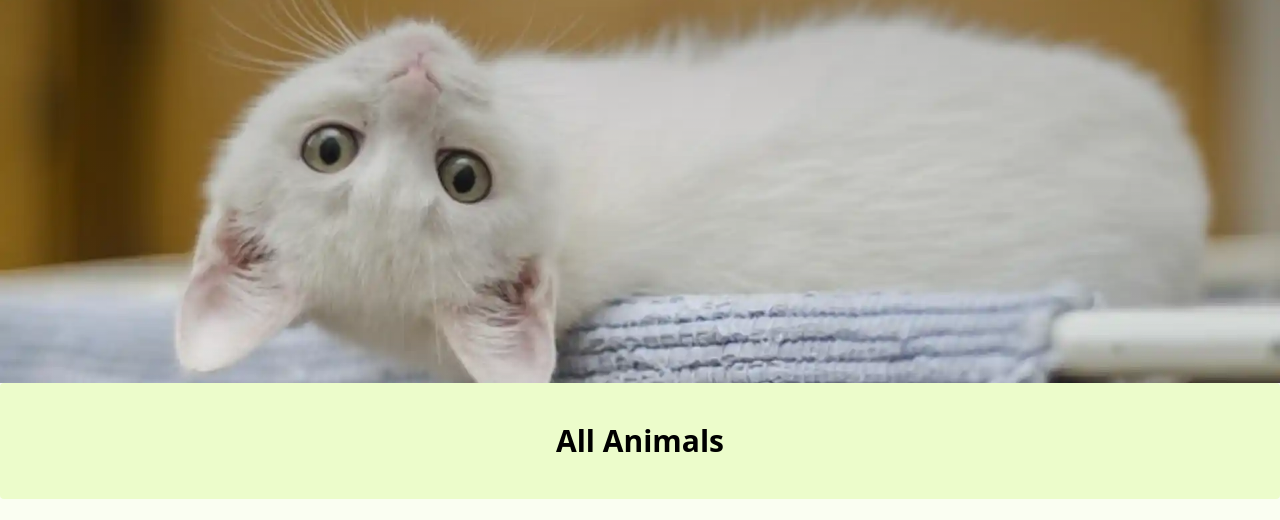
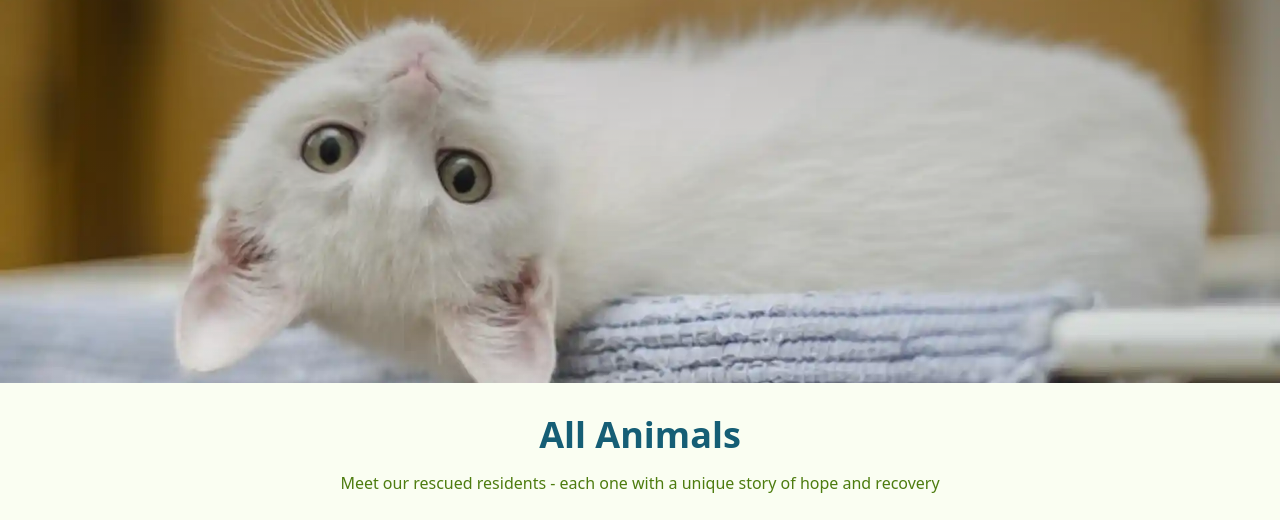
Before and after one commit to dagmara-szproch/animal-farm, a Django app: page /animals/ in a window 1280 px wide. Shown: the part 213-733 px from the top of the page. Run offline with Django 4.2, Linux system fonts and the light colour scheme; tables that the repository leaves empty hold one stand-in row (values such as "Sample post"); parts of the project's set-up code (start-up, migrations or seed data) failed here and were passed over; some libraries are stand-ins or nearby versions.

Commit message:
enhance animal list html

```diff
--- a/animals/templates/animals/animal_list.html
+++ b/animals/templates/animals/animal_list.html
@@ -6,38 +6,66 @@
 {% endblock %}
 
 {% block content %}
-<h1 class="text-3xl font-bold mb-6 bg-lime-100 p-10 rounded text-center">
+<div class="max-w-7xl mx-auto px-4 py-8">
+
+    <!-- Page header -->
+    <div class="mb-10 text-center">
+        <h1 class="text-3xl md:text-4xl font-bold text-cyan-800 mb-4">
             {% if view.kwargs.slug %}
                 {{ view.kwargs.slug|title }}
             {% else %}
                 All Animals
             {% endif %}
         </h1>
+        <p class="text-lime-700">
+            Meet our rescued residents - each one with a unique story of hope and recovery
+        </p>
+    </div>
 
-<div class="flex flex-wrap justify-center gap-6">
+    <!-- Animal grid -->
+    <div class="grid grid-cols-1 sm:grid-cols-2 md:grid-cols-3 lg:grid-cols-4 xl:grid-cols-5 gap-6 mb-12">
         {% for animal in animals %}
-        <div class="bg-white rounded shadow w-64">
-            <a href="{% url 'animals:detail' animal.slug %}">
-                <img src="{{ animal.image_or_placeholder }}" alt="{{ animal.name }}" class="w-full h-48 object-cover">
-                <div class="p-2">
-                    <h2>{{ animal.name }}</h2>
-                    <p>{{ animal.species }}</p>
+            <a href="{% url 'animals:detail' animal.slug %}"
+               class="group bg-white rounded-xl shadow-sm border border-lime-100 overflow-hidden hover:shadow-lg hover:border-lime-200 transition-all duration-200">
+
+                <!-- Image container -->
+                <div class="h-48 md:h-56 overflow-hidden">
+                    <img src="{{ animal.image_or_placeholder }}"
+                         alt="{{ animal.name }}"
+                         class="w-full h-full object-cover group-hover:scale-105 transition-transform duration-300">
                 </div>
+
+                <!-- Animal info -->
+                <div class="p-4">
+                    <h3 class="font-bold text-lg text-cyan-800 group-hover:text-cyan-700 transition-colors">
+                        {{ animal.name }}
+                    </h3>
+                    <p class="text-lime-700 text-sm">{{ animal.species }}</p>
+
+                    {% if animal.category %}
+                        <div class="inline-block mt-2 px-2 py-1 bg-lime-100 text-lime-800 text-xs rounded-full">
+                            {{ animal.category.name }}
+                        </div>
+                    {% endif %}
+                </div>
+
+            </a>
+        {% empty %}
+            <div class="col-span-full text-center py-12">
+                <p class="text-lg text-lime-700">No animals found in this category.</p>
+                <a href="{% url 'animals:list' %}" class="text-cyan-800 hover:text-cyan-700 mt-4 inline-block">
+                    ← View all animals
                 </a>
             </div>
-    {% empty %}
-        <p>No animals found in this category.</p>
         {% endfor %}
     </div>
 
-{% if is_paginated %}
-<div class="mt-6 flex justify-center space-x-2">
-    {% if page_obj.has_previous %}
-        <a href="?page={{ page_obj.previous_page_number }}" class="px-3 py-1 bg-gray-200 rounded">Previous</a>
-    {% endif %}
-    {% if page_obj.has_next %}
-        <a href="?page={{ page_obj.next_page_number }}" class="px-3 py-1 bg-gray-200 rounded">Next</a>
-    {% endif %}
+    <!-- Simple message when you have many animals -->
+    {% if animals|length >= 15 %}
+    <div class="text-center text-sm text-lime-600 mt-8">
+        Showing all {{ animals|length }} animals
     </div>
     {% endif %}
+
+</div>
 {% endblock %}
--- a/animals/views.py
+++ b/animals/views.py
@@ -13,7 +13,6 @@ class AnimalListView(ListView):
     model = Animal
     template_name = 'animals/animal_list.html'
     context_object_name = 'animals'
-    paginate_by = 12
 
     def get_queryset(self):
         qs = Animal.objects.filter(is_active=True).select_related('category')
```
Lines whose indentation alone changed are shown as unchanged.
